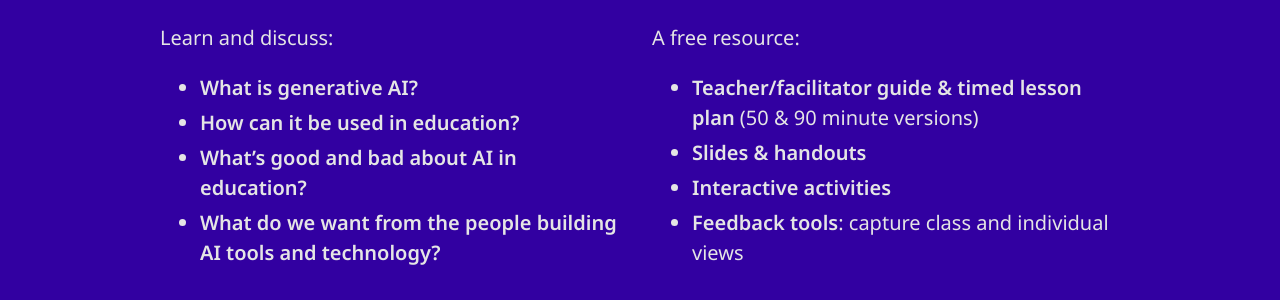
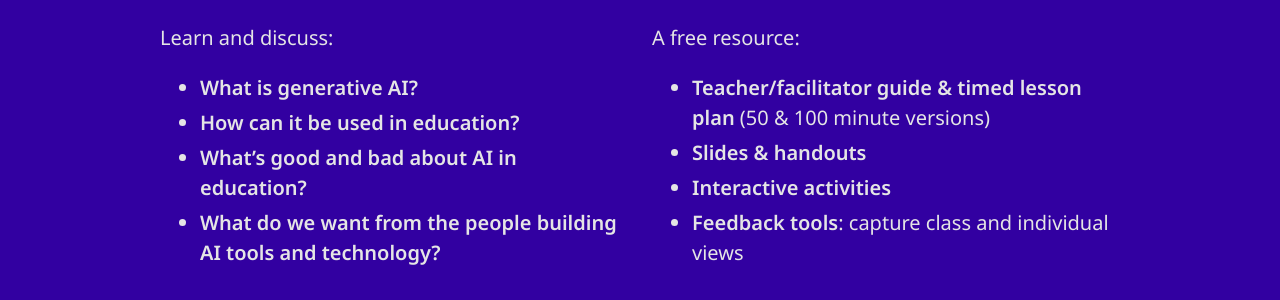
Before and after one commit to connectedbydata/ai-in-education.tech, a Jekyll site: the page built from index.md, in a window 1280 px wide and 900 px high, scrolled down 820 px. Shown: the part 156-456 px from the top of the window. Built offline with Jekyll 4.4.1, drawn with Linux system fonts in a browser that asks for light colours; nearby versions of some CDN libraries.

Commit message:
Tweak details

```diff
--- a/_layouts/home.html
+++ b/_layouts/home.html
@@ -65,7 +65,7 @@
               <div class="content is-size-5">
                 <p>A free resource:</p>
                 <ul>
-                  <li><strong>Teacher/facilitator guide & timed lesson plan</strong> (50 & 90 minute versions)</li>
+                  <li><strong>Teacher/facilitator guide & timed lesson plan</strong> (50 & 100 minute versions)</li>
                   <li><strong>Slides & handouts</strong></li>
                   <li><strong>Interactive activities</strong></li>
                   <li><strong>Feedback tools</strong>: capture class and individual views</li>
```
